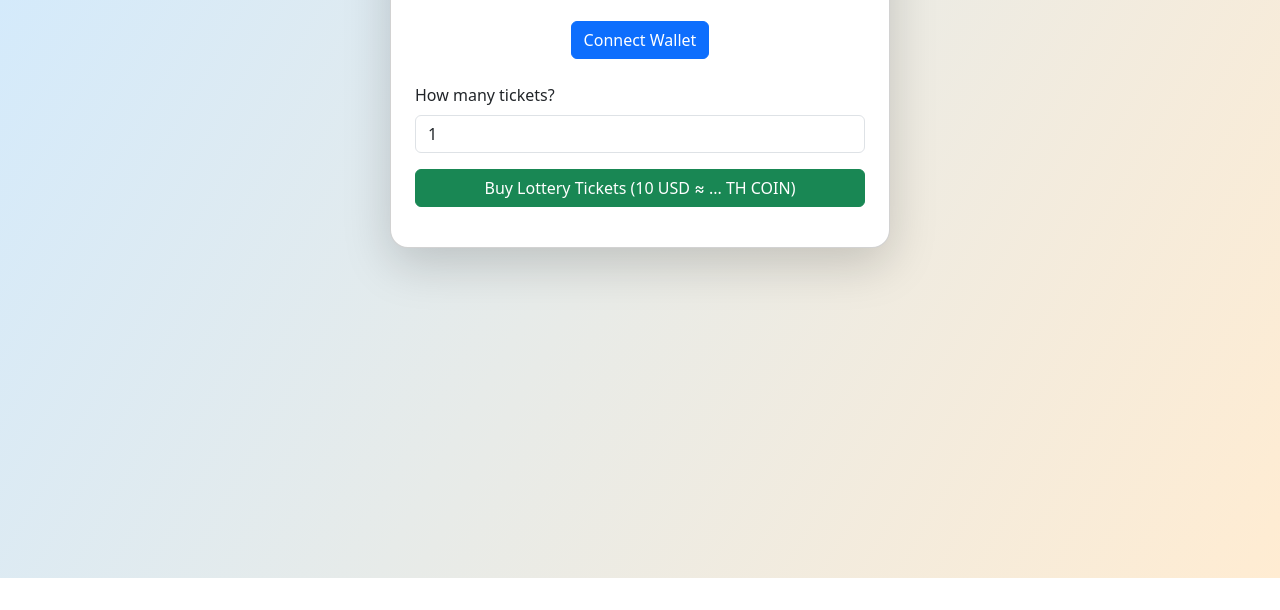
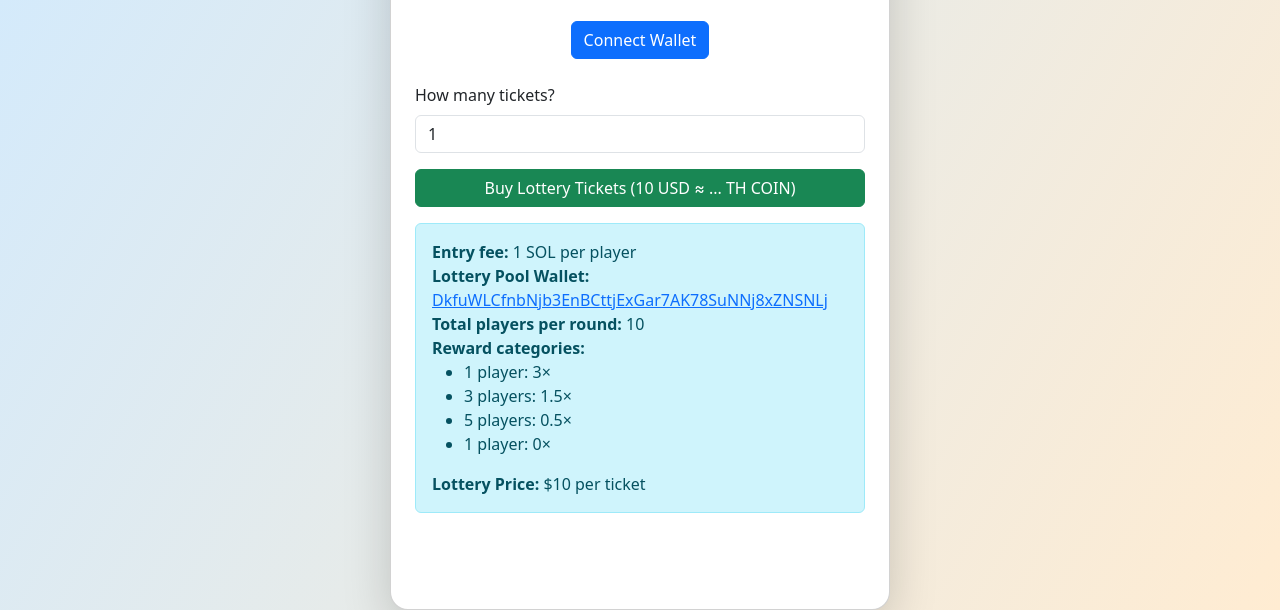
Before and after one commit to KRISHANCDRI/Theek-Hai-Coin-Lottery, a plain HTML site: page index.html in a window 1280 px wide. Shown: the part 270-880 px from the top of the page. Before the commit the page ends 848 px from the top, so only its background shows below. Drawn offline with nearby package versions, Linux system fonts and the light colour scheme; no server answers.

Commit message:
Update index.html

```diff
--- a/index.html
+++ b/index.html
@@ -34,6 +34,22 @@
             <div class="d-grid">
                 <button id="buyBtn" class="btn btn-success">Buy Lottery</button>
             </div>
+            <div class="alert alert-info mt-3" id="lotteryDetails">
+    <b>Entry fee:</b> 1 SOL per player<br>
+    <b>Lottery Pool Wallet:</b> <a href="https://solscan.io/account/DkfuWLCfnbNjb3EnBCttjExGar7AK78SuNNj8xZNSNLj" target="_blank">DkfuWLCfnbNjb3EnBCttjExGar7AK78SuNNj8xZNSNLj</a><br>
+    <b>Total players per round:</b> 10<br>
+    <b>Reward categories:</b>
+    <ul>
+        <li>1 player: 3×</li>
+        <li>3 players: 1.5×</li>
+        <li>5 players: 0.5×</li>
+        <li>1 player: 0×</li>
+    </ul>
+    <b>Lottery Price:</b> $10 per ticket<br>
+</div>
+<div id="currentLotteryStatus" class="mt-3"></div>
+<div id="userHistory" class="mt-4"></div>
+
             <div id="message" class="mt-3 text-center"></div>
         </div>
     </div>
```
